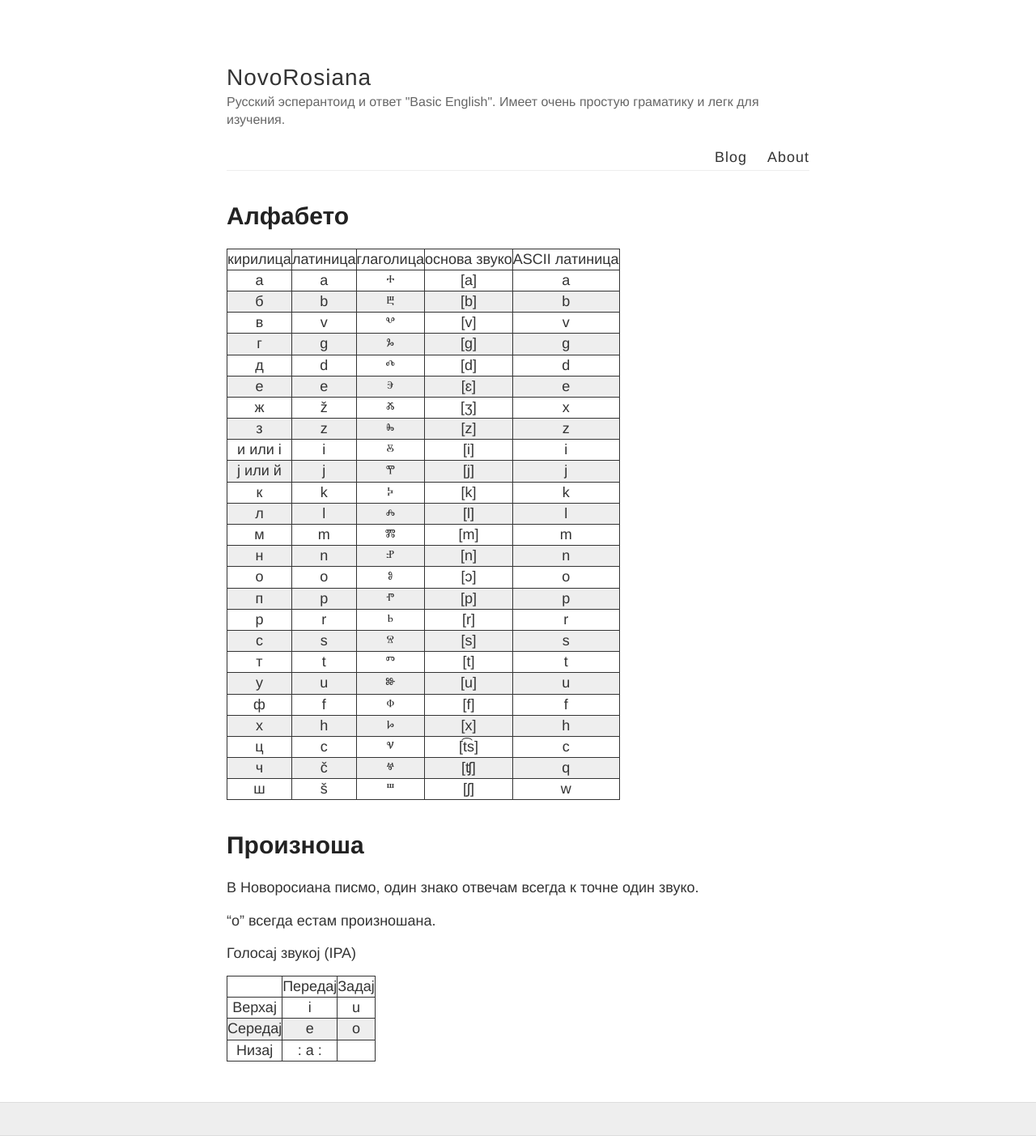
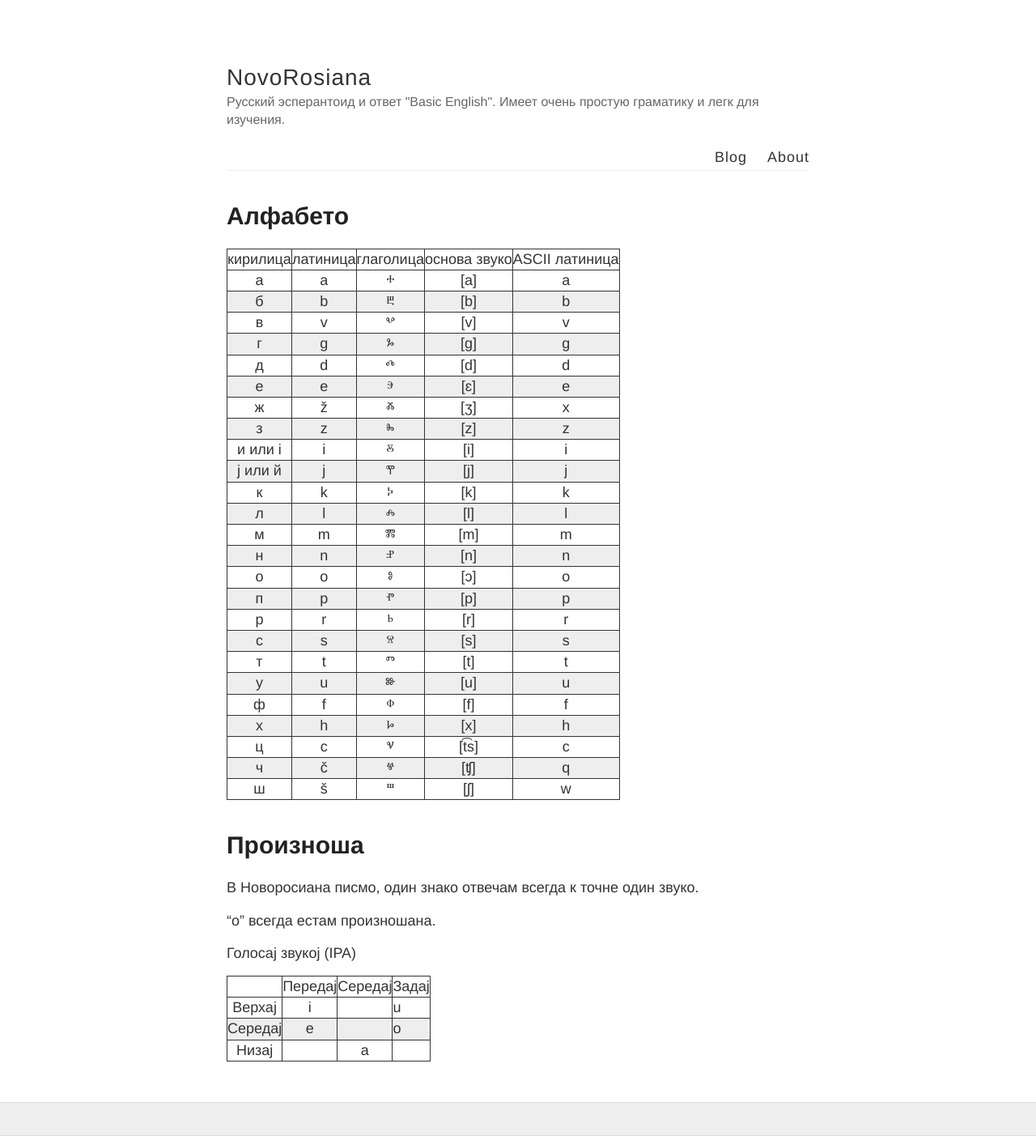
Before and after one commit to learnrusanto/learnrusanto.github.io, a Jekyll site: the page built from _posts/1990-01-01-Alfabeto.md, in a window 1280 px wide. Shown: the whole page at 81% size. Built offline with Jekyll 4.4.1, drawn with Linux system fonts in a browser that asks for light colours.

Commit message:
fix ipa table

```diff
--- a/_posts/1990-01-01-Alfabeto.md
+++ b/_posts/1990-01-01-Alfabeto.md
@@ -40,8 +40,8 @@ title: Алфабето
 
 Голосај звукој (IPA)
 
-|  | Передај | Задај  |
+|  | Передај |Середај| Задај  |
 |:---------:|:----------:|:-----------:|
-|  Верхај      |    i      |     u      |
-|   Середај      |    e      |    o     |
-|   Низај      | :   a     : ||
+|  Верхај      |    i      ||     u      |
+|   Середај      |    e      ||    o     |
+|   Низај      |  | a |   |
```
